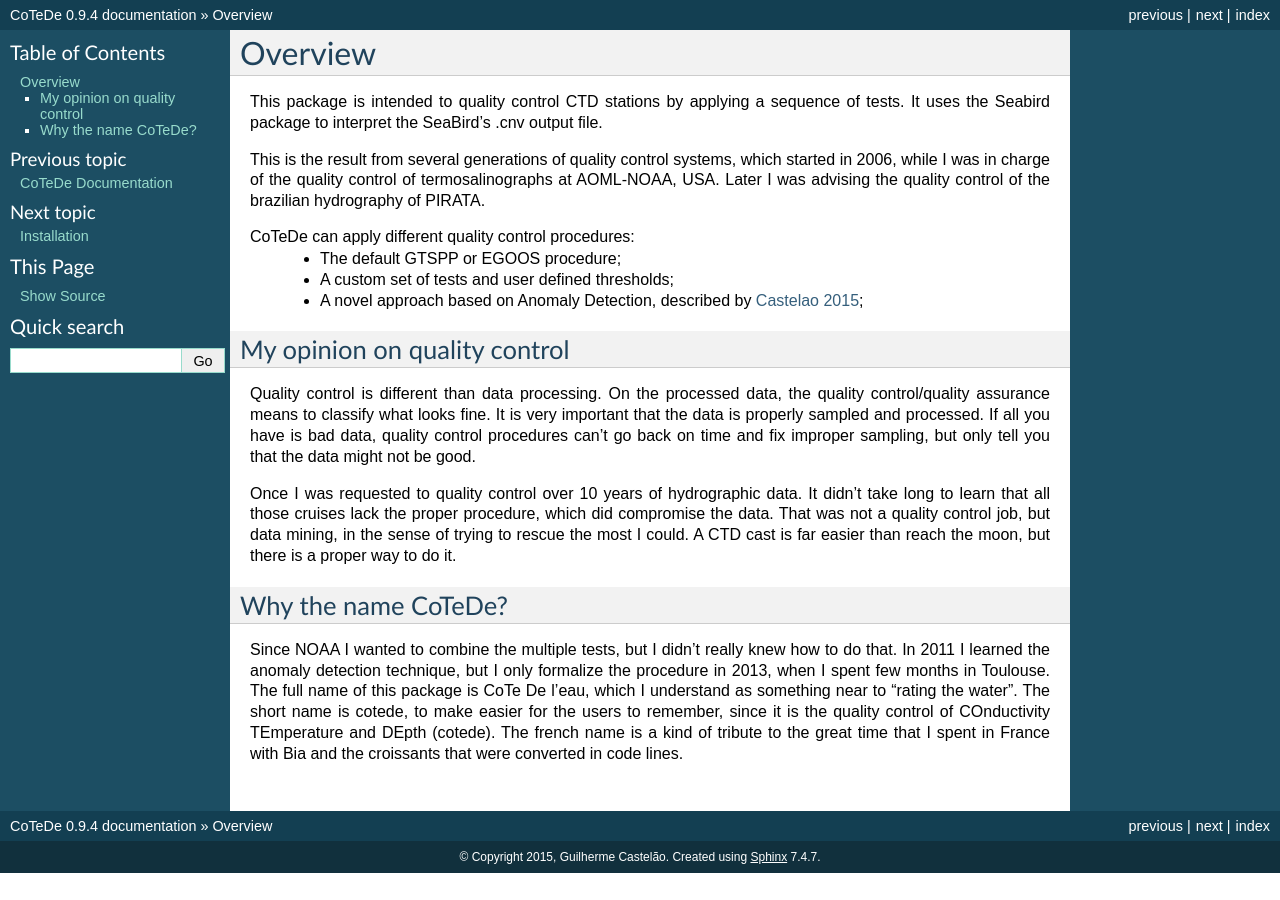
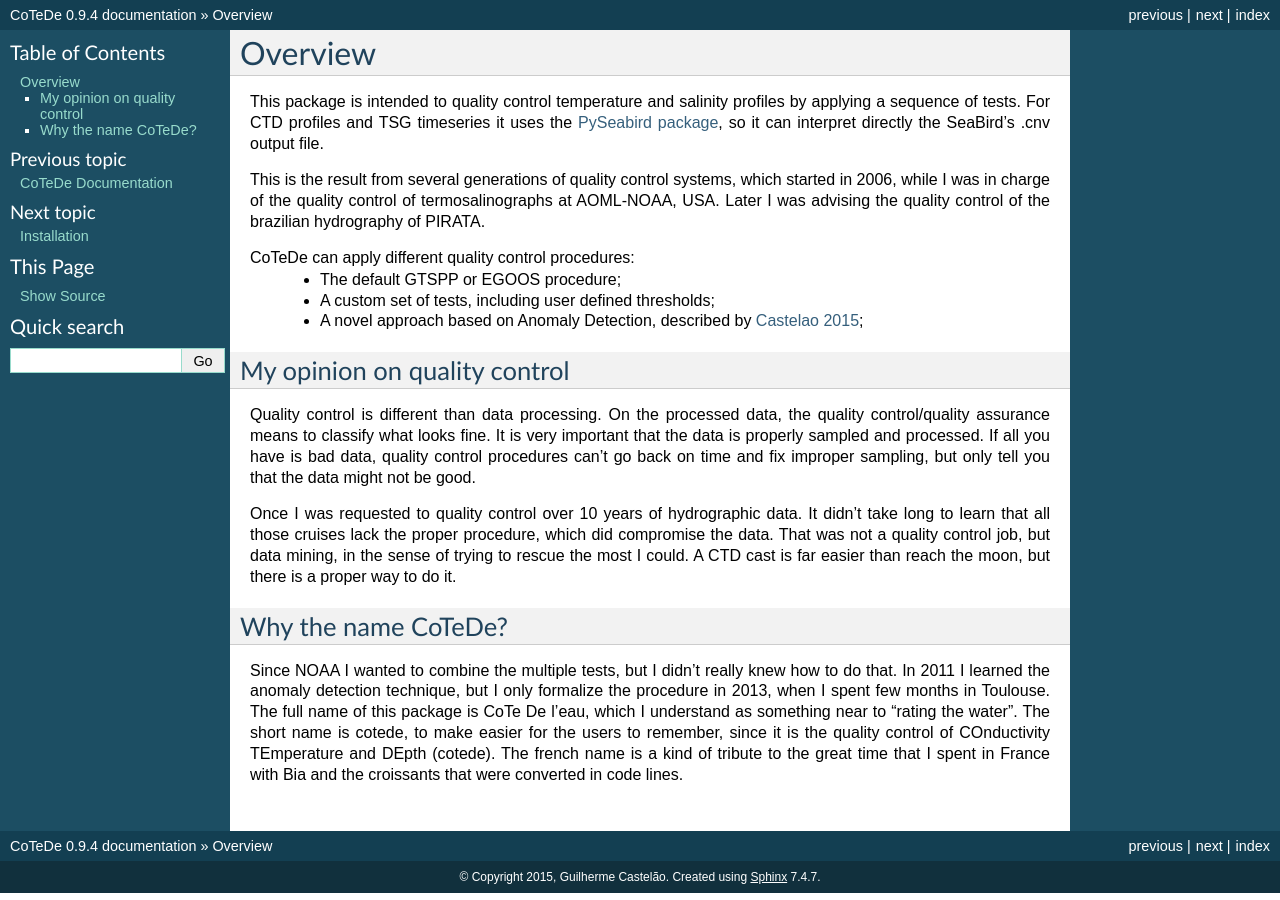
Before and after one commit to castelao/CoTeDe, a Sphinx documentation site: the page built from docs/source/overview.rst, in a window 1280 px wide. Built offline with Sphinx 7.4.7, drawn with Linux system fonts in a browser that asks for light colours; formulas are drawn with MathJax 3; pages that are not in the unit, such as notebooks, are missing from menus.

Commit message:
Editing overview documentation.

```diff
--- a/docs/source/overview.rst
+++ b/docs/source/overview.rst
@@ -2,9 +2,8 @@
 Overview
 ********
 
-This package is intended to quality control CTD stations by applying
-a sequence of tests. It uses the Seabird package to interpret the
-SeaBird's .cnv output file.
+This package is intended to quality control temperature and salinity profiles by applying a sequence of tests.
+For CTD profiles and TSG timeseries it uses the `PySeabird package <http://seabird.castelao.net>`_, so it can interpret directly the SeaBird's .cnv output file.
 
 This is the result from several generations of quality control systems,
 which started in 2006, while I was in charge of the quality control
@@ -13,7 +12,7 @@
 
 CoTeDe can apply different quality control procedures:
   - The default GTSPP or EGOOS procedure;
-  - A custom set of tests and user defined thresholds;
+  - A custom set of tests, including user defined thresholds;
   - A novel approach based on Anomaly Detection, described by `Castelao 2015 <http://arxiv.org/abs/1503.02714>`_;
 
 My opinion on quality control
```
